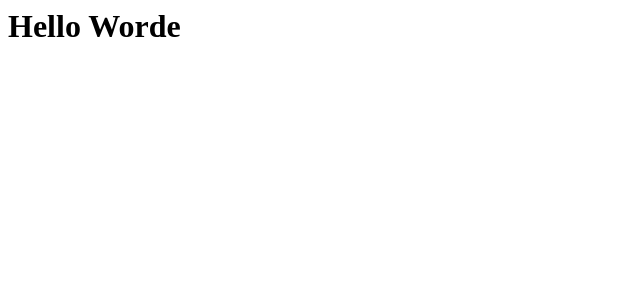
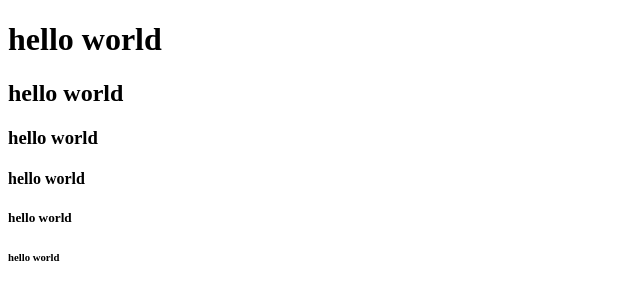
Before and after one commit to dlwns156/first, a plain HTML site: page index.html in a window 1280 px wide. Shown: the whole page, without its empty margins (0-640 px from the left). Drawn offline with Linux system fonts and the light colour scheme.

Commit message:
index.html 수정

```diff
--- a/index.html
+++ b/index.html
@@ -1 +1,17 @@
-<h1>Hello Worde</h1>
+<!DOCTYPE html>
+<html lang="en">
+<head>
+    <meta charset="UTF-8">
+    <meta http-equiv="X-UA-Compatible" content="IE=edge">
+    <meta name="viewport" content="width=device-width, initial-scale=1.0">
+    <title>Document</title>
+</head>
+<body>
+    <h1>hello world</h1>
+    <h2>hello world</h2>
+    <h3>hello world</h3>
+    <h4>hello world</h4>
+    <h5>hello world</h5>
+    <h6>hello world</h6>
+</body>
+</html>
```
